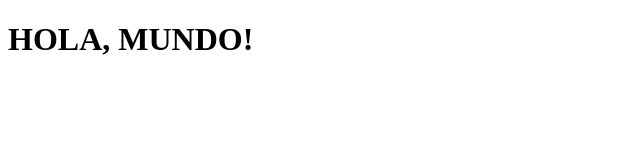
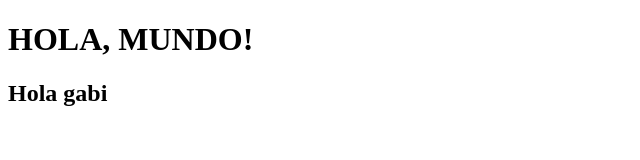
Before and after one commit to gabriellaguti/Tarea2, a plain HTML site: page index.html in a window 1280 px wide. Shown: the whole page, without its empty margins (0-640 px from the left). Drawn offline with Linux system fonts and the light colour scheme.

Commit message:
cambio 1

```diff
--- a/index.html
+++ b/index.html
@@ -10,6 +10,7 @@
 
 <body>
     <h1>HOLA, MUNDO!</h1>
+    <h2>Hola gabi</h2>
 </body>
 
 </html>
```
